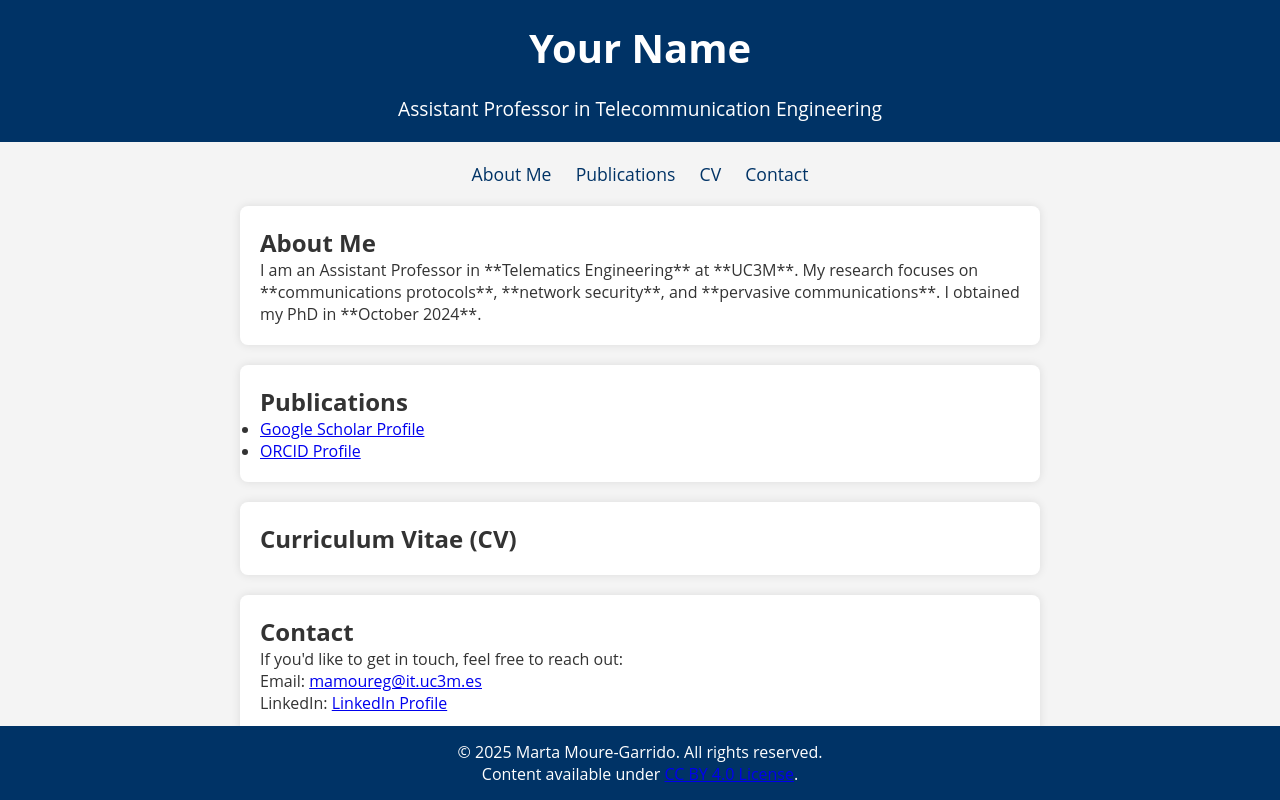
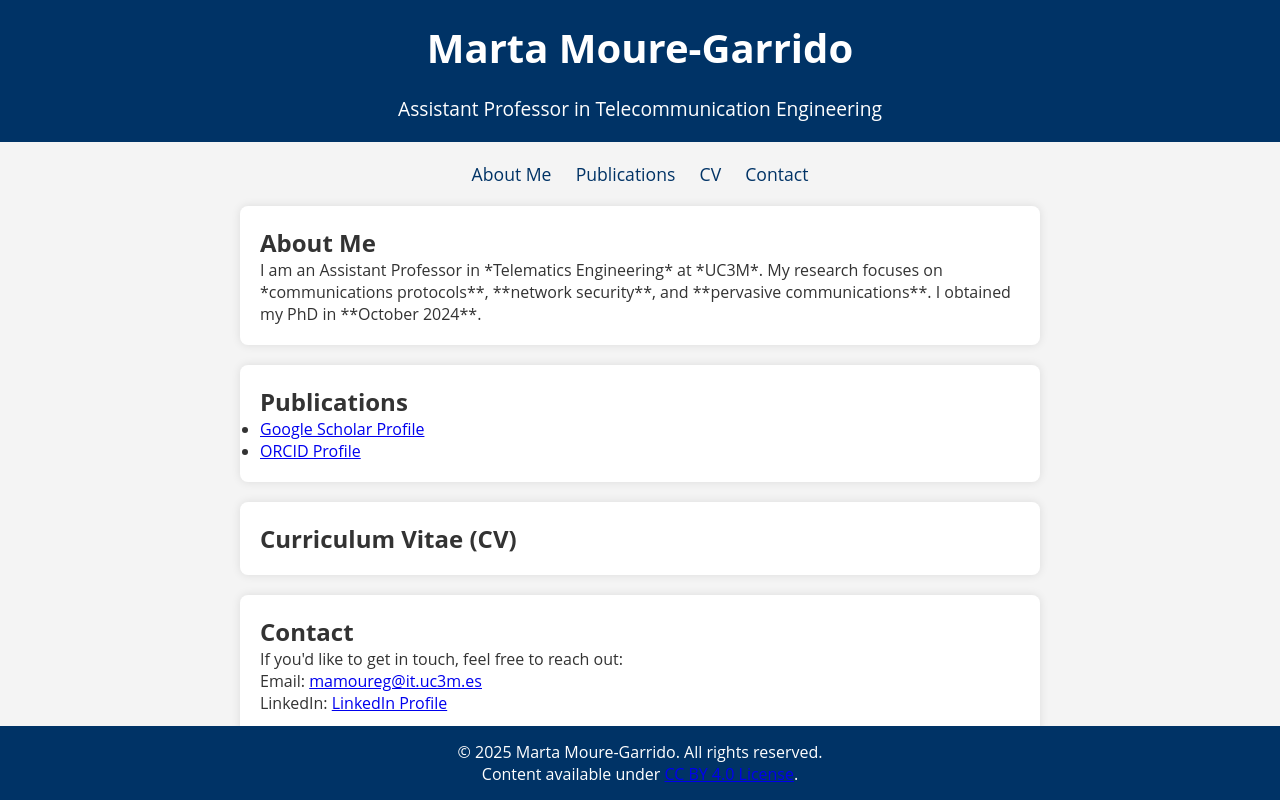
Before and after one commit to mmouregarrido/mmouregarrido.github.io, a plain HTML site: page index.html in a window 1280 px wide. Drawn offline with Linux system fonts and the light colour scheme.

Commit message:
Update index.html

```diff
--- a/index.html
+++ b/index.html
@@ -12,7 +12,7 @@
 </head>
 <body>
     <header>
-        <h1>Your Name</h1>
+        <h1>Marta Moure-Garrido</h1>
         <p>Assistant Professor in Telecommunication Engineering</p>
     </header>
 
@@ -27,7 +27,7 @@
 
     <section id="about">
         <h2>About Me</h2>
-        <p>I am an Assistant Professor in **Telematics Engineering** at **UC3M**. My research focuses on **communications protocols**, **network security**, and **pervasive communications**. I obtained my PhD in **October 2024**.</p>
+        <p>I am an Assistant Professor in *Telematics Engineering* at *UC3M*. My research focuses on *communications protocols**, **network security**, and **pervasive communications**. I obtained my PhD in **October 2024**.</p>
 
     </section>
 
```
